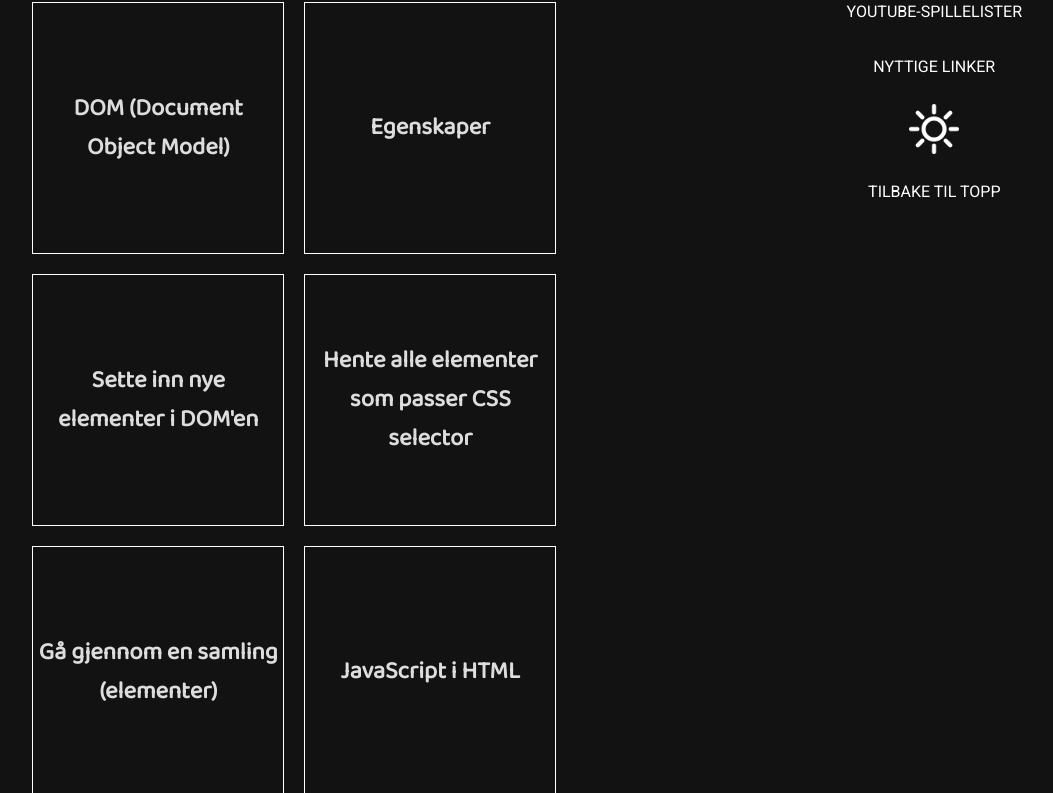
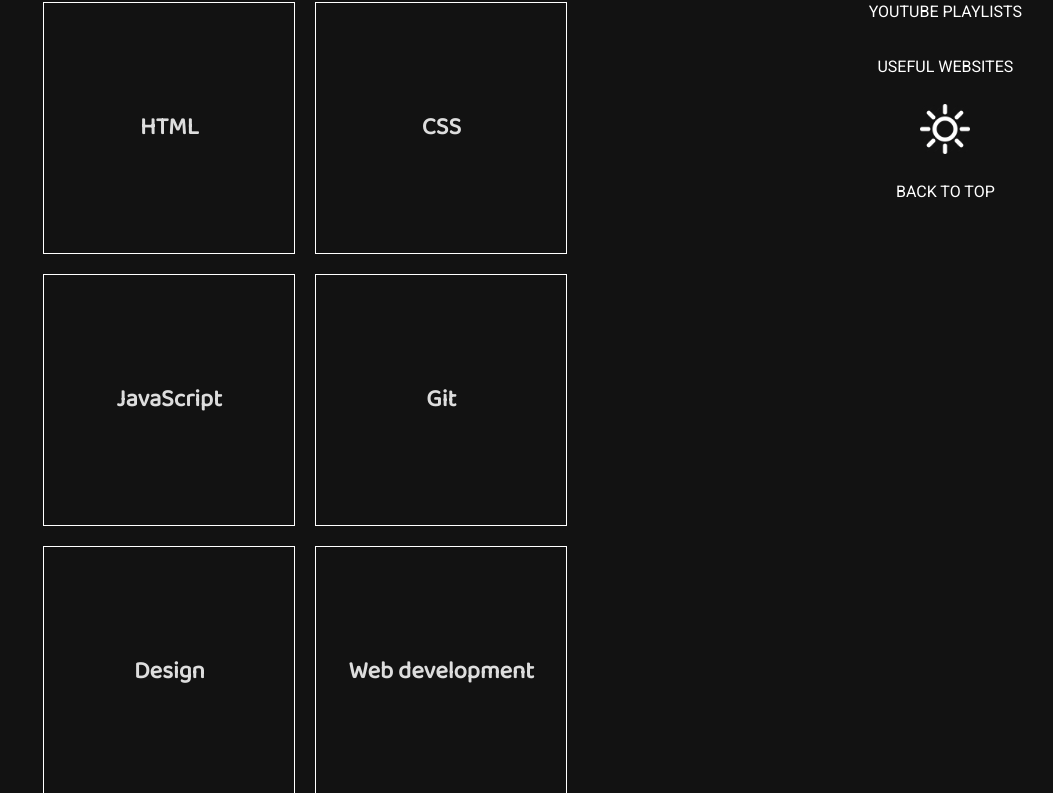
Before and after one commit to icanseetime/webdev-resources, a plain HTML site: page index.html in a window 1280 px wide. Shown: the part 347-1140 px from the top of the page, without its empty margins (222-1275 px from the left). Drawn offline with Linux system fonts and the light colour scheme.

Commit message:
Changing id's and headings to relevant english words

```diff
--- a/css/darkmode.css
+++ b/css/darkmode.css
@@ -43,7 +43,7 @@ nav ul li a:hover {
 }
 
 /* MAIN SECTION */
-#emne-box {
+#topic-box {
     border: 1px white solid;
     /* Background animation */
     background:
@@ -62,7 +62,7 @@ nav ul li a:hover {
     --secondaryColor: #00cdac;
 }
 
-#emne-box:hover {
+#topic-box:hover {
     background-size: 1px 250px;
 }
 
--- a/css/lightmode.css
+++ b/css/lightmode.css
@@ -43,7 +43,7 @@ nav ul li a:hover {
 }
 
 /* MAIN SECTION */
-#emne-box {
+#topic-box {
     border: 1px black solid;
     /* Background animation */
     background:
@@ -62,7 +62,7 @@ nav ul li a:hover {
     --secondaryColor: #e29587;
 }
 
-#emne-box:hover {
+#topic-box:hover {
     background-size: 1px 250px;
 }
 
--- a/index.html
+++ b/index.html
@@ -15,47 +15,40 @@
     <link href="https://fonts.googleapis.com/css2?family=Baloo+2&family=Roboto&display=swap" rel="stylesheet">
 
     <!-- Title -->
-    <title>Eksamen i Front-end webutvikling IDG1011</title>
+    <title>Web Development Resources</title>
 </head>
 
 <body>
     <!-- Header -->
     <header>
-        <!-- <h1>Lykke til på eksamen! &hearts;</h1> -->
-        <h1>Eksamen i IDG1011</h1>
+        <h1>Web Development Resources</h1>
     </header>
 
     <!-- Navigasjon -->
     <nav>
         <ul>
-            <li><a href="#section-1">Temaer</a></li>
-            <li><a href="#section-2">YouTube-spillelister</a></li>
-            <li><a href="#section-3">Nyttige linker</a></li>
-            <!-- <li><a href="#section-4">Section 4</a></li>
-            <li><a href="#section-5">Section 5</a></li>
-            <li><a href="#section-6">Section 6</a></li>
-            <li><a href="#section-7">Section 7</a></li>
-            <li><a href="#section-8">Section 8</a></li>
-            <li><a href="#section-9">Section 9</a></li> -->
+            <li><a href="#section-1">Topics</a></li>
+            <li><a href="#section-2">YouTube playlists</a></li>
+            <li><a href="#section-3">Useful websites</a></li>
 
             <!-- Lysbryter -->
             <img id="light-switch" src="img/sun.png" alt="Sun">
 
-            <li><a href="#">Tilbake til topp</a></li>
+            <li><a href="#">Back to top</a></li>
         </ul>
     </nav>
 
     <!-- Hovedseksjon -->
     <main>
-        <!-- Emner -->
+        <!-- Topics -->
         <section id="section-1">
-            <h2 class="forside-overskrifter">Temaer</h2>
-            <div id="emne-container"></div>
+            <h2 class="main-headings">Topics</h2>
+            <div id="topic-container"></div>
         </section>
 
         <!-- YouTube -->
         <section id="section-2">
-            <h2 class="forside-overskrifter">YouTube-spillelister</h2>
+            <h2 class="main-headings">YouTube playlists</h2>
 
             <div id="youtube-box">
                 <div>
@@ -85,7 +78,7 @@
 
         <!-- Nyttige lenker -->
         <section id="section-3">
-            <h2 class="forside-overskrifter">Nyttige linker</h2>
+            <h2 class="main-headings">Useful websites</h2>
 
             <div id="link-container"></div>
         </section>
--- a/js/nyttigeLinker.json
+++ b/js/nyttigeLinker.json
@@ -1,36 +1,36 @@
 [
     {
-        "navn": "W3 Schools",
+        "name": "W3 Schools",
         "url": "https://www.w3schools.com/",
         "img": "w3schools.png"
     },
     {
-        "navn": "MDN Web Docs",
+        "name": "MDN Web Docs",
         "url": "https://developer.mozilla.org/en-US/",
         "img": "mdn.jpg"
     },
     {
-        "navn": "Stack Overflow",
+        "name": "Stack Overflow",
         "url": "https://stackoverflow.com/",
         "img": "stackoverflow.png"
     },
     {
-        "navn": "Linker",
+        "name": "Linker",
         "url": "https://docs.google.com/spreadsheets/d/1VpDeL_3pLFaN4cRplyVs3b87Uqf1sPjwb9bxuMHr8fA/edit#gid=275950782",
         "img": "linker.png"
     },
     {
-        "navn": "JavaScript Cheat Sheet",
+        "name": "JavaScript Cheat Sheet",
         "url": "https://htmlcheatsheet.com/js/",
         "img": "jscheatsheet.png"
     },
     {
-        "navn": "Introduction to JavaScript",
+        "name": "Introduction to JavaScript",
         "url": "https://scrimba.com/course/gintrotojavascript/enrolled",
         "img": "scrimba.jpg"
     },
     {
-        "navn": "Fremdriftsplan",
+        "name": "Fremdriftsplan",
         "url": "https://ntnu.blackboard.com/webapps/blackboard/content/listContent.jsp?course_id=_19210_1&content_id=_685757_1&mode=reset",
         "img": "blackboard.png"
     }
--- a/js/scripts.js
+++ b/js/scripts.js
@@ -1,24 +1,24 @@
-fetch('/js/emner.json')
+fetch('/js/topics.json')
     .then(response => response.json())
-    .then(emner => {
-        console.log(emner)
-        let emneContainer = document.getElementById('emne-container')
+    .then(topics => {
+        console.log(topics)
+        let topicContainer = document.getElementById('topic-container')
 
-        emner.forEach(emne => {
+        topics.forEach(topic => {
             const div = document.createElement('div')
             const h2 = document.createElement('h2')
             const a = document.createElement('a')
 
-            a.href = `/emner/${emne.url}.html`
+            a.href = `/topics/${topic.url}.html`
             a.id = "main-link"
-            div.id = "emne-box"
-            h2.innerHTML = emne.navn
-            // img.src = `/img/${emne.img}`
+            div.id = "topic-box"
+            h2.innerHTML = topic.name
+            // img.src = `/img/${topic.img}`
 
             a.appendChild(div)
             div.appendChild(h2)
 
-            emneContainer.appendChild(a)
+            topicContainer.appendChild(a)
         });
     })
 
@@ -37,7 +37,7 @@ fetch('js/nyttigeLinker.json')
             a.href = link.url
             a.id = "main-link"
             div.id = "link-box"
-            h2.innerHTML = link.navn
+            h2.innerHTML = link.name
             img.src = `/img/linker/${link.img}`
 
             a.appendChild(div)
--- a/js/temaside.js
+++ b/js/temaside.js
@@ -1,6 +1,6 @@
-fetch('../js/emner.json')
+fetch('../js/topics.json')
     .then(response => response.json())
-    .then(emner => {
+    .then(topics => {
         // HEAD
         function addStylesheet(linkName, location, hashtag) {
             linkName = document.createElement('link')
@@ -35,7 +35,7 @@ fetch('../js/emner.json')
         let header = document.createElement('header')
         let h1 = document.createElement('h1')
 
-        h1.innerHTML = emner[0].navn
+        h1.innerHTML = topics[0].navn
 
         header.appendChild(h1)
 
--- a/js/emner.json
+++ b/js/topics.json
@@ -1,9 +1,8 @@
 [
     {
-        "navn": "DOM (Document Object Model)",
-        "url": "dom",
-        "uke": 5,
-        "ressurser": [
+        "name": "HTML",
+        "url": "html",
+        "resources": [
             {
                 "name": "Document Object Modellen",
                 "url": "https://www.w3schools.com/js/js_htmldom.asp"
@@ -41,9 +40,8 @@
         "youtube2020": "https://www.youtube.com/watch?v=CTw4XZPxB3w&list=PLO68pUN1OcsfzQ-kefridOXPETnY_DmEc&index=2&t=0s"
     },
     {
-        "navn": "Egenskaper",
-        "url": "egenskaper",
-        "uke": 5,
+        "name": "CSS",
+        "url": "css",
         "ressurser": [
             {
                 "name": "Lage nye egenskaper med 'let'",
@@ -52,36 +50,26 @@
         ]
     },
     {
-        "navn": "Sette inn nye elementer i DOM'en",
-        "url": "nye-elementer-i-DOM",
-        "uke": 5,
+        "name": "JavaScript",
+        "url": "javascript",
         "ressurser": []
     },
     {
-        "navn": "Hente alle elementer som passer CSS selector",
-        "url": "hente-CSS",
-        "uke": 5,
+        "name": "Git",
+        "url": "git",
         "ressurser": []
     },
     {
-        "navn": "Gå gjennom en samling (elementer)",
-        "url": "gjennom-samling",
-        "uke": 5,
+        "name": "Design",
+        "url": "design",
         "ressurser": []
     },
     {
-        "navn": "JavaScript i HTML"
+        "name": "Web development",
+        "url": "web-development"
     },
     {
-        "navn": "Betinget utførsel av kode"
-    },
-    {
-        "navn": "JSON"
-    },
-    {
-        "navn": "Hente data fra filer"
-    },
-    {
-        "navn": "HTML Form-elementer og JavaScript"
+        "name": "React",
+        "url": "react"
     }
 ]
--- a/styles.css
+++ b/styles.css
@@ -91,7 +91,7 @@ h2 {
     margin: 5px;
 }
 
-.forside-overskrifter {
+.main-headings {
     text-align: center;
     font-size: 2em;
 }
@@ -102,7 +102,7 @@ section {
     width: 60vw;
 }
 
-#emne-container,
+#topic-container,
 #link-container {
     /* width: 100%; */
     display: flex;
@@ -114,7 +114,7 @@ section {
     grid-auto-flow: row dense; */
 }
 
-#emne-box {
+#topic-box {
     display: flex;
     flex-direction: column;
     justify-content: center;
```
Also changed, not shown: emner/dom.html (deleted, +0 -15 lines).
